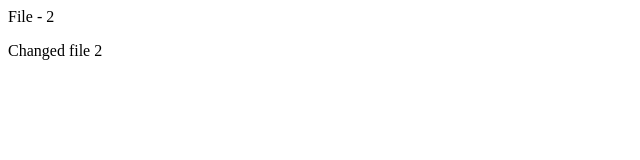
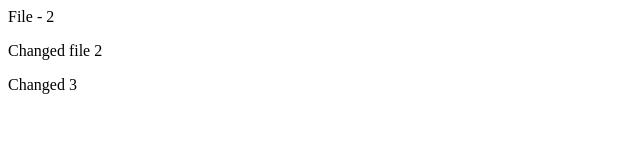
Before and after one commit to doduckhangCNTT/DemoGitHub, a plain HTML site: page File2.html in a window 1280 px wide. Shown: the full height of the page, 0-640 px from the left. Drawn offline with Linux system fonts and the light colour scheme.

Commit message:
commit 5

```diff
--- a/File2.html
+++ b/File2.html
@@ -8,5 +8,6 @@
   <body>
     File - 2
     <p>Changed file 2</p>
+    <p>Changed 3</p>
   </body>
 </html>
```
